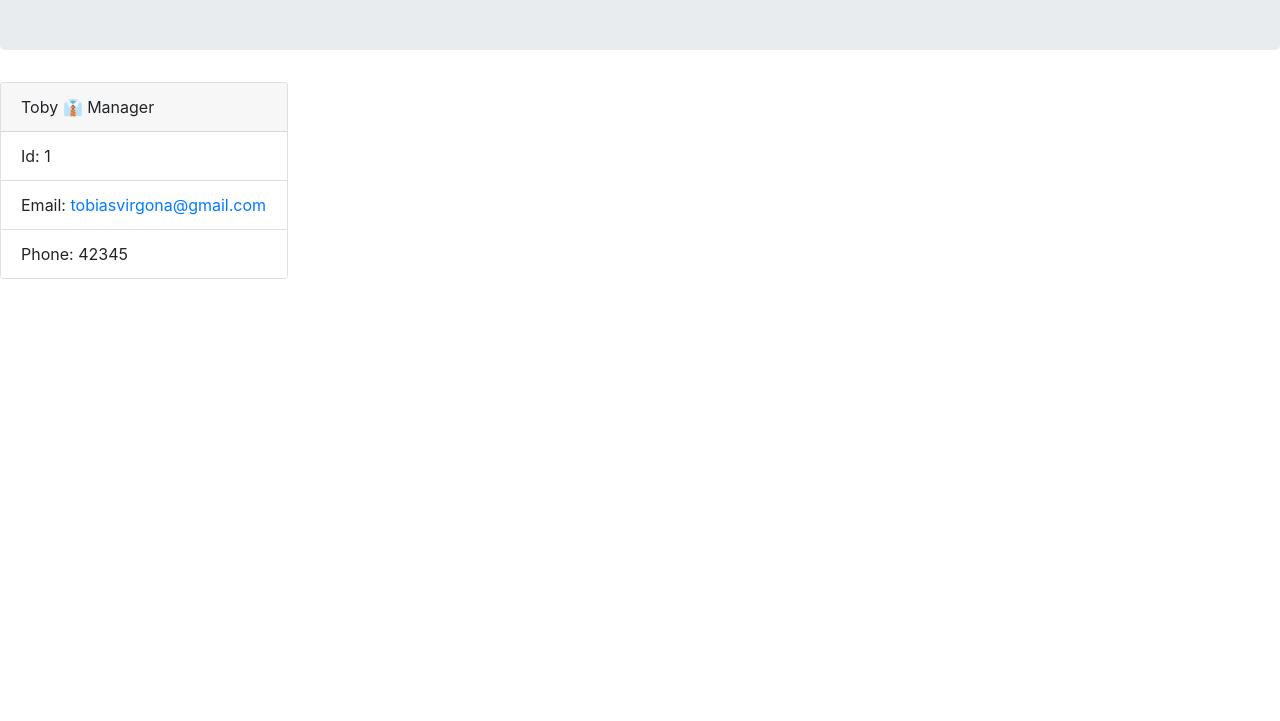
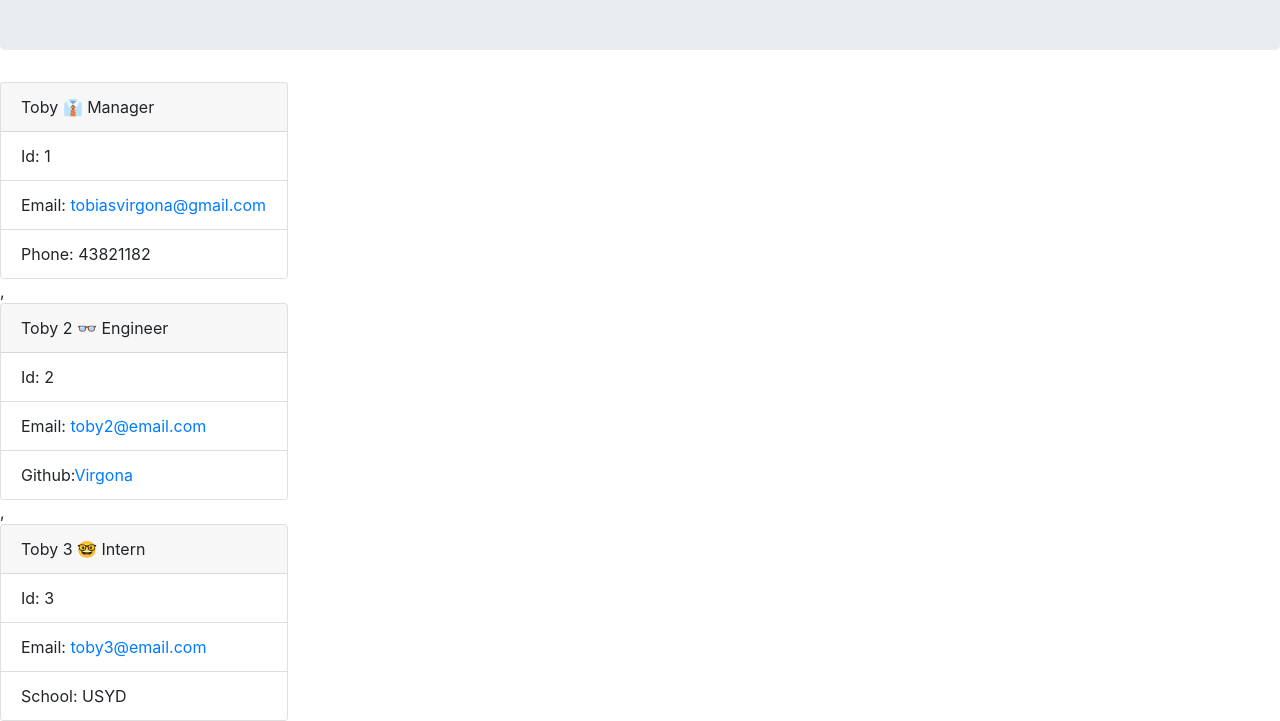
Before and after one commit to Virgona/Team-Profile-Generator, a website: page sample.html in a window 1280 px wide. Shown: the part 153-874 px from the top of the page. Before the commit the page ends 800 px from the top, so only its background shows below. Drawn offline with nearby package versions, Linux system fonts and the light colour scheme.

Commit message:
added some comments. Completed readme.md

```diff
--- a/index.js
+++ b/index.js
@@ -118,7 +118,7 @@ function createTeam() {
                 case 'Intern':
                     return createIntern();
                 case 'Exit':
-                    return generateHtml('team.html', members);
+                    return generateHtml('sample.html', members);
             }
 
         })
@@ -150,6 +150,6 @@ function createEngineer() {
 }
 
 
-// begins the inquirer process
+// begins the application
 createManager()
 module.exports = managerCardCreator
--- a/team.html
+++ b/sample.html
@@ -22,7 +22,27 @@
     <ul class="list-group list-group-flush">
       <li class="list-group-item">Id: 1</li>
       <li class="list-group-item">Email: <a href="mailto:tobiasvirgona@gmail.com">tobiasvirgona@gmail.com</a></li>
-      <li class="list-group-item">Phone: 42345</li>
+      <li class="list-group-item">Phone: 43821182</li>
+    </ul>
+  </div>,<div class="card" style="width: 18rem;">
+    <div class="card-header">
+    Toby 2
+    &#128083; Engineer
+    </div>
+    <ul class="list-group list-group-flush">
+      <li class="list-group-item">Id: 2</li>
+      <li class="list-group-item">Email: <a href="mailto:toby2@email.com">toby2@email.com</a></li>
+      <li class="list-group-item">Github:<a href=https://github.com/Virgona target="_blank">Virgona</a></li>
+    </ul>
+  </div>,<div class="card" style="width: 18rem;">
+    <div class="card-header">
+    Toby 3
+    &#129299 Intern
+    </div>
+    <ul class="list-group list-group-flush">
+      <li class="list-group-item">Id: 3</li>
+      <li class="list-group-item">Email: <a href="mailto:toby3@email.com">toby3@email.com</a></li>
+      <li class="list-group-item">School: USYD</li>
     </ul>
   </div></div>
 
```
Also changed, not shown: src/html.js (+3 -24 lines), README.md.
